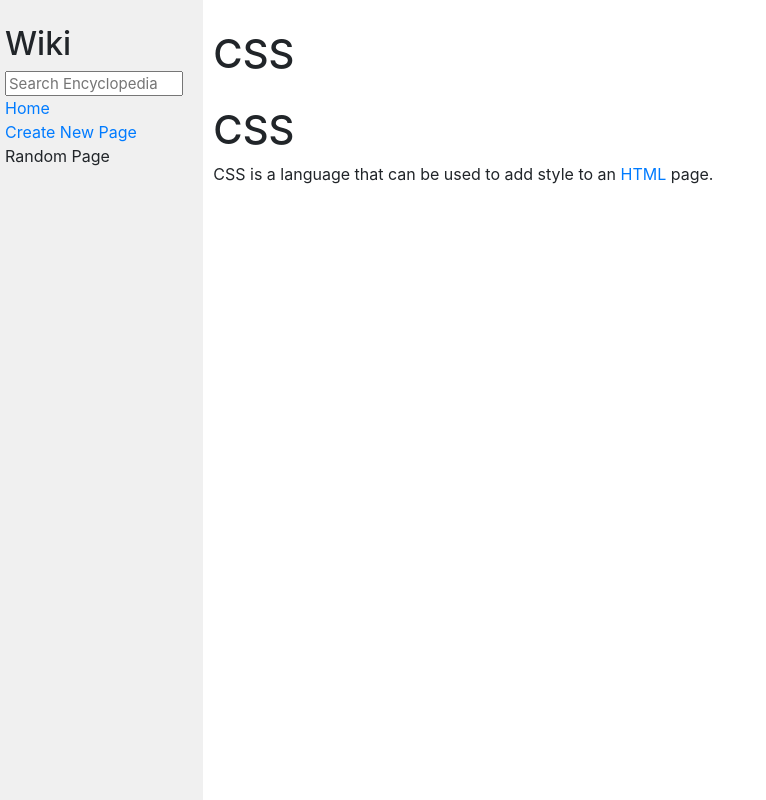
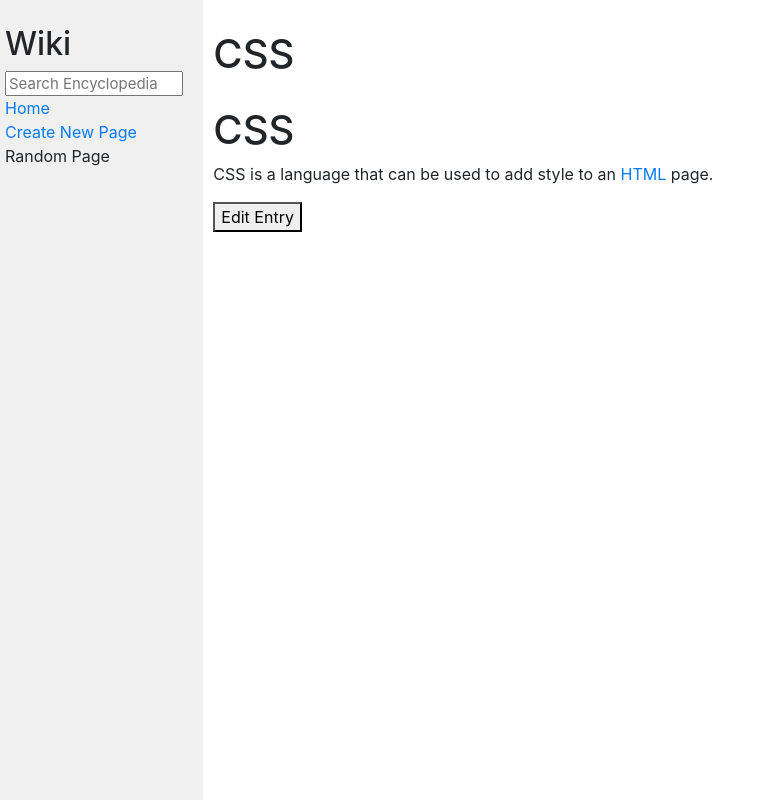
Before and after one commit to xavieralves16/wiki_CS50W, a Django app: page /wiki/CSS in a window 1280 px wide. Shown: the whole page, without its empty margins (0-766 px from the left). Run offline with Django 3.2, Linux system fonts and the light colour scheme; some libraries are stand-ins or nearby versions.

Commit message:
Added edit button

```diff
--- a/wiki/encyclopedia/templates/encyclopedia/entry.html
+++ b/wiki/encyclopedia/templates/encyclopedia/entry.html
@@ -9,4 +9,10 @@
     <div>
         {{ content|safe }}
     </div>
+    <div>
+        <a href="{% url 'edit' %}">
+            <button>Edit Entry</button>
+        </a>
+
+    </div>
 {% endblock %}
```
